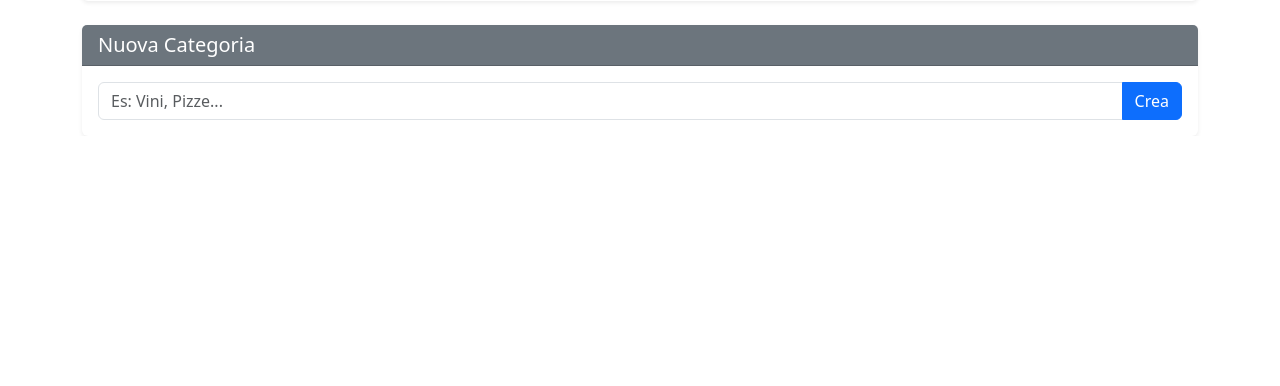
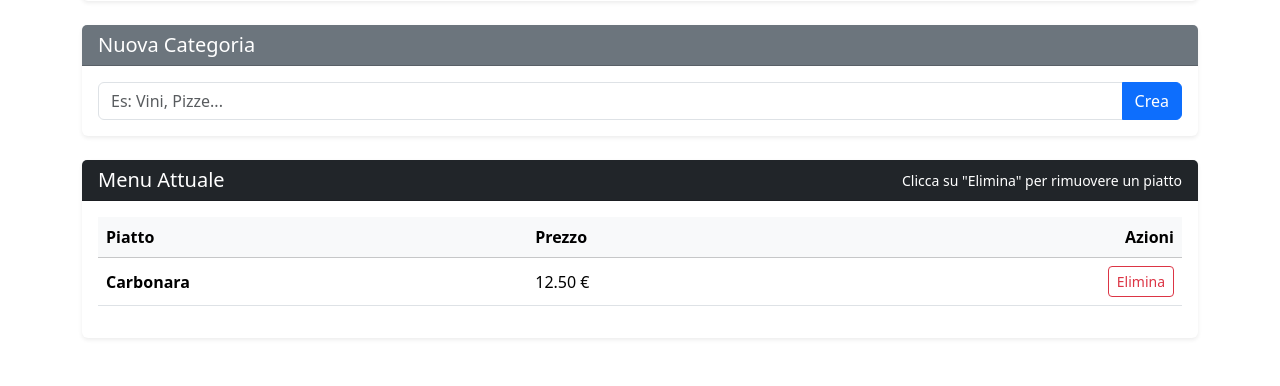
Before and after one commit to potatoesaremashed/Orderly, a PHP site: page /dashboards/manager.php in a window 1280 px wide. Shown: the part 891-1277 px from the top of the page. Before the commit the page ends 1011 px from the top, so only its background shows below. Run offline with PHP 8.4, Linux system fonts and the light colour scheme; the visitor is signed in with stand-in values (Sample User, id 1); data comes from the database, SQL or seed files in the repository.

Commit message:
elimina piatto, update manager.php

```diff
--- a/dashboards/manager.php
+++ b/dashboards/manager.php
@@ -117,6 +117,53 @@ include "../include/header.php";
             </form>
         </div>
     </div>
+    <div class="card mt-4 mb-5 shadow-sm border-0">
+        <div class="card-header bg-dark text-white d-flex justify-content-between align-items-center">
+            <h5 class="mb-0">Menu Attuale</h5>
+            <small>Clicca su "Elimina" per rimuovere un piatto</small>
+        </div>
+        <div class="card-body">
+            <div class="table-responsive">
+                <table class="table table-hover align-middle">
+                    <thead class="table-light">
+                        <tr>
+                            <th>Piatto</th>
+                            <th>Prezzo</th>
+                            <th class="text-end">Azioni</th>
+                        </tr>
+                    </thead>
+                    <tbody>
+                        <?php
+                        // Recupera tutti i piatti dal database
+                        $result = $conn->query("SELECT * FROM alimenti ORDER BY nome_piatto ASC");
+
+                        if ($result->num_rows > 0) {
+                            while($row = $result->fetch_assoc()){
+                                echo "<tr>";
+                                // Nome del piatto
+                                echo "<td class='fw-bold'>" . htmlspecialchars($row['nome_piatto']) . "</td>";
+                                // Prezzo formattato
+                                echo "<td>" . number_format($row['prezzo'], 2) . " €</td>";
+                                // Bottone Elimina (Form)
+                                echo "<td class='text-end'>
+                                        <form action='../api/elimina_piatto.php' method='POST' onsubmit='return confirm(\"Sei sicuro di voler eliminare questo piatto dal menu?\");'>
+                                            <input type='hidden' name='id_alimento' value='" . $row['id_alimento'] . "'>
+                                            <button type='submit' class='btn btn-sm btn-outline-danger'>
+                                                <i class='bi bi-trash'></i> Elimina
+                                            </button>
+                                        </form>
+                                      </td>";
+                                echo "</tr>";
+                            }
+                        } else {
+                            echo "<tr><td colspan='3' class='text-center text-muted py-3'>Nessun piatto nel menu. Aggiungine uno sopra!</td></tr>";
+                        }
+                        ?>
+                    </tbody>
+                </table>
+            </div>
+        </div>
+    </div>
 </div>
 
 <?php include "../include/footer.php"; ?>
```
